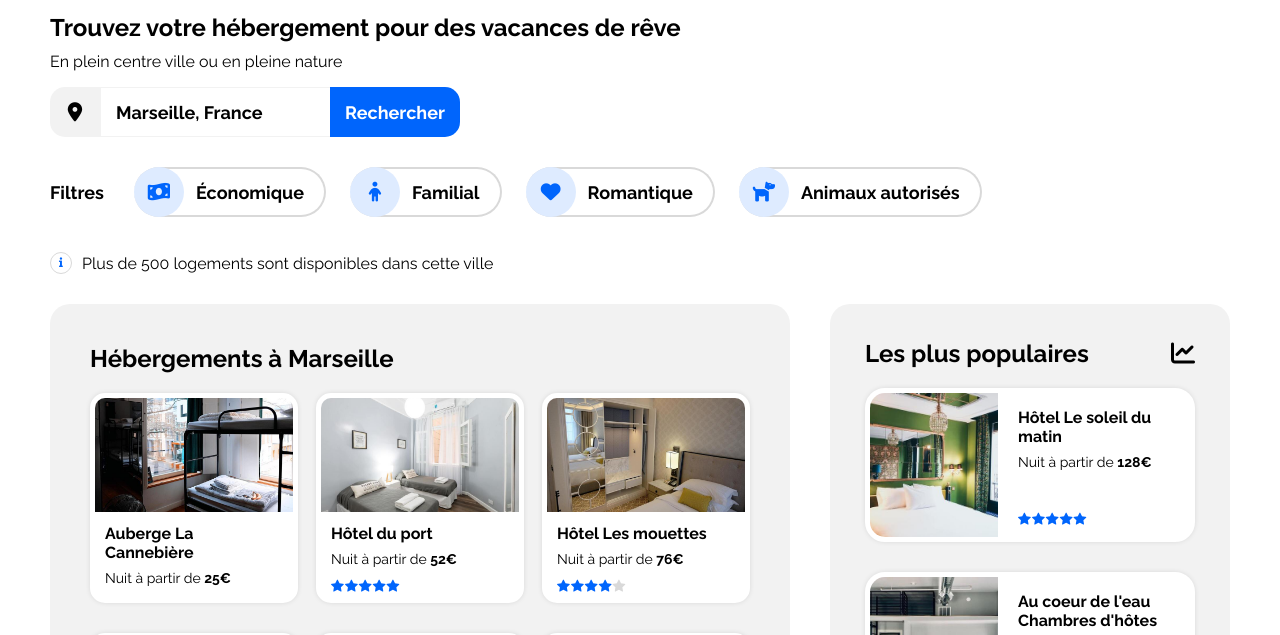
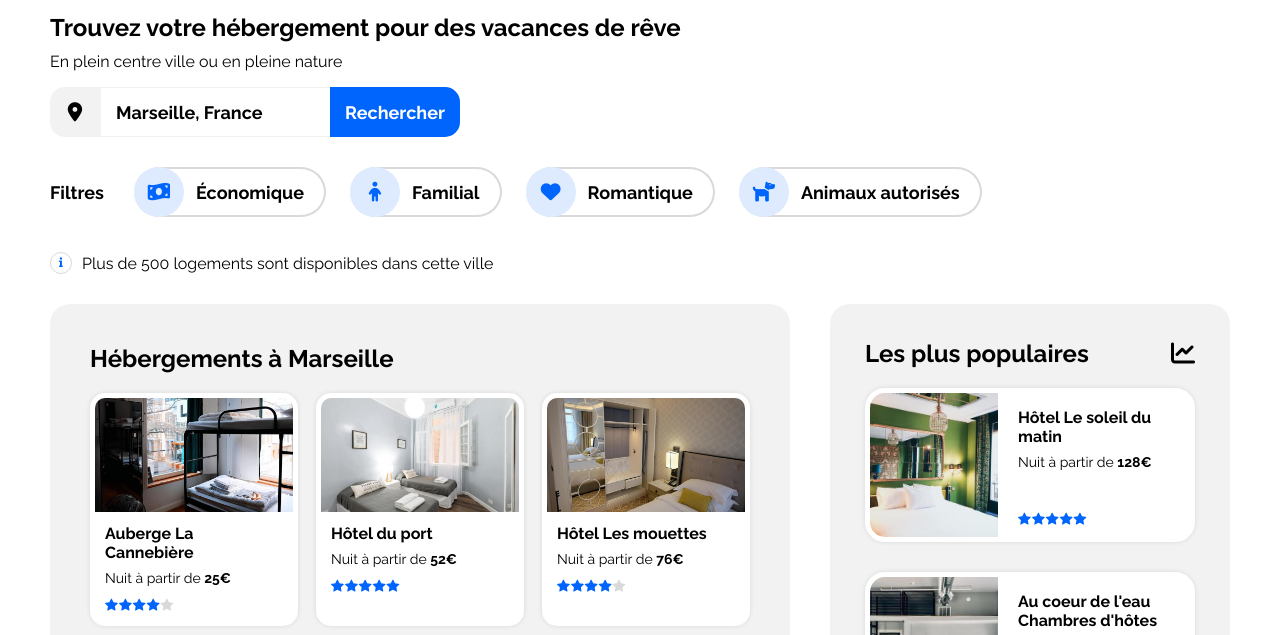
Before and after one commit to mcholl85/OC-P2, a plain HTML site: page index.html in a window 1280 px wide. Shown: the part 108-743 px from the top of the page. Drawn offline with nearby package versions, Linux system fonts and the light colour scheme; some icons are missing.

Commit message:
fix: change max-height article

```diff
--- a/assets/css/style.css
+++ b/assets/css/style.css
@@ -387,7 +387,7 @@ main h3 {
     background-color: white;
     min-width: 180px;
     width: 30%;
-    height: 200px;
+    min-height: 200px;
     margin-bottom: 30px;
     border: 5px solid white;
     border-radius: 15px;
```
